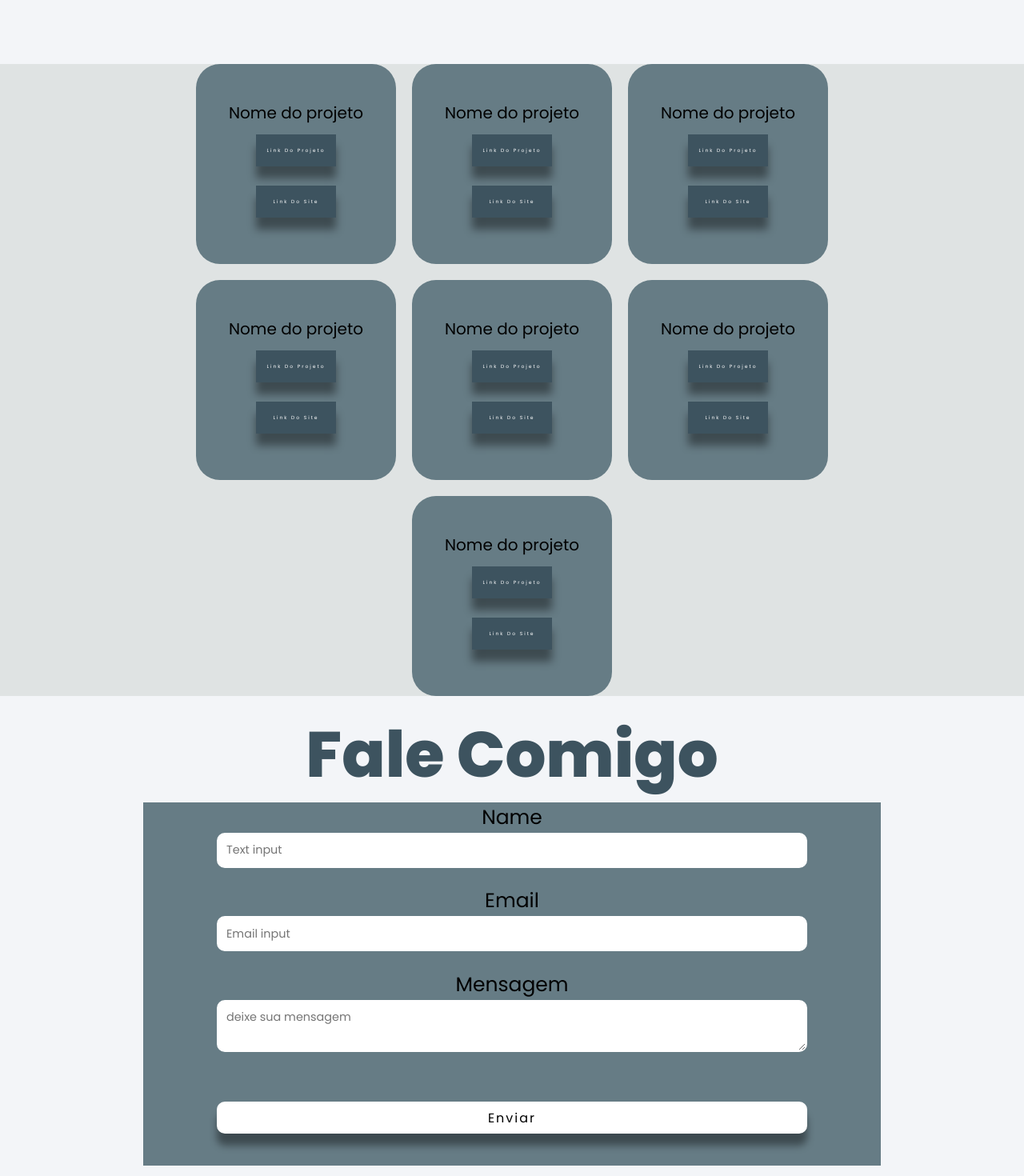
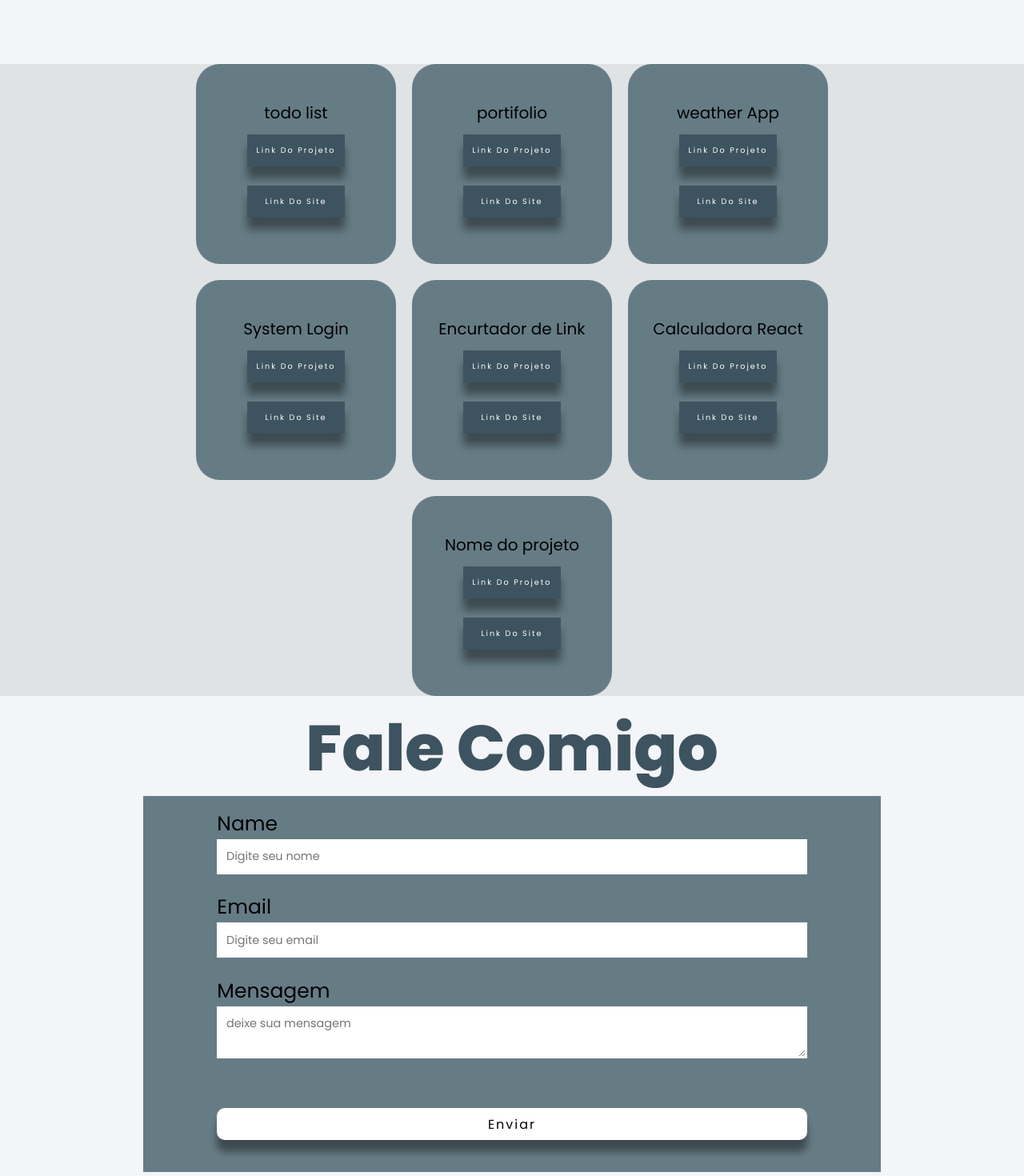
Before and after one commit to szsouza/portifolio, a React (Create React App) app: page / in a window 1280 px wide. Shown: the part 1920-3390 px from the top of the page at 80% size. Built offline with nearby package versions, Linux system fonts and the light colour scheme; some icons are missing.

Commit message:
portifolio

```diff
--- a/src/components/cabeçalho/index.js
+++ b/src/components/cabeçalho/index.js
@@ -17,9 +17,9 @@ const Cabecalho = () => {
       </ul>
 
       <div className="links">
-        <a href="#"><i className="fab fa-linkedin"></i></a>
+        <a href="https://www.linkedin.com/in/rodrigo-souza-44203a1b8/" target={"_blank"}><i className="fab fa-linkedin"></i></a>
         <a href="#" target={"_blank"}><i className="fab fa-instagram"></i></a>
-        <a href="https://github.com/szsouza"><i className="fab fa-github"></i></a>
+        <a href="https://github.com/szsouza" target={"_blank"}><i className="fab fa-github"></i></a>
       </div>
     </nav>
   )
--- a/src/pages/Home/Home.css
+++ b/src/pages/Home/Home.css
@@ -30,6 +30,7 @@
   background: linear-gradient(45deg, #BBD4CB, #EDF2F2);
   animation: object2 6s linear infinite;
 }
+
 @keyframes object1 {
   50% {
     left: -13%;
--- a/src/pages/contact/contact.css
+++ b/src/pages/contact/contact.css
@@ -4,7 +4,6 @@
   display: flex;
   justify-content: center;
   align-items: center;
-  text-align: center;
   flex-direction: column;
   padding: 0 10%;
 }
@@ -15,20 +14,30 @@ form {
   flex-direction: column;
   width: 90%;
   background-color: #667c85;
-  align-items: center;
+  padding-top: 1rem;
 }
 form label {
-  display: block;
+  display: flex;
+  margin-left: 10%;
+}
+
+form input, textarea{
+  align-items: center;
+  margin: auto;
 }
 
 form input[type=text], input[type=email], textarea {
   padding: 0.6rem;
   margin-bottom: 1.4rem;
   border: 2px solid rgb(255, 255, 255);
-  border-radius: 10px;
   color: rgb(0, 0, 0);
   font-size: 0.9rem;
   width: 80%;
+  transition: all .4s;
+}
+
+form input[type=text]:focus, input[type=email]:focus, textarea:focus {
+  border-radius: 10px;
 }
 
 form button {
@@ -44,4 +53,5 @@ form button {
     justify-content: center;
     align-items: center;
     display: flex;
+    margin: 40px auto;
 }
--- a/src/pages/contact/index.js
+++ b/src/pages/contact/index.js
@@ -7,9 +7,9 @@ const Contact = () => {
       <h1>Fale Comigo</h1>
       <form action="#" method="GET">
   <label class="label">Name</label>
-    <input class="input" type="text" placeholder="Text input"/>
+    <input class="input" type="text" placeholder="Digite seu nome"/>
   <label class="label">Email</label>
-    <input class="input is-danger" type="email" placeholder="Email input" />
+    <input class="input is-danger" type="email" placeholder="Digite seu email" />
     <label>Mensagem</label>
     <textarea placeholder="deixe sua mensagem"></textarea>
     <button type="submit">Enviar</button>
--- a/src/pages/projects/index.js
+++ b/src/pages/projects/index.js
@@ -5,28 +5,28 @@ const Projects = () => {
   return (
     <div className="Project">
       <div className="card">
-        <span>Nome do projeto</span>
+        <span>todo list</span>
         <button className="btns-projects">link do projeto</button>
         <button className="btns-projects">link do site</button>
       </div>
       <div className="card">
-        <span>Nome do projeto</span>
+        <span>portifolio</span>
         <button className="btns-projects">link do projeto</button>
         <button className="btns-projects">link do site</button>
       </div><div className="card">
-        <span>Nome do projeto</span>
+        <span>weather App</span>
         <button className="btns-projects">link do projeto</button>
         <button className="btns-projects">link do site</button>
       </div><div className="card">
-        <span>Nome do projeto</span>
+        <span>System Login</span>
         <button className="btns-projects">link do projeto</button>
         <button className="btns-projects">link do site</button>
       </div><div className="card">
-        <span>Nome do projeto</span>
+        <span>Encurtador de Link</span>
         <button className="btns-projects">link do projeto</button>
         <button className="btns-projects">link do site</button>
       </div><div className="card">
-        <span>Nome do projeto</span>
+        <span>Calculadora React</span>
         <button className="btns-projects">link do projeto</button>
         <button className="btns-projects">link do site</button>
       </div><div className="card">
--- a/src/pages/projects/projects.css
+++ b/src/pages/projects/projects.css
@@ -27,8 +27,8 @@ span {
 
 .btns-projects {
   height: 40px;
-  width: 100px;
-  font-size: 6px;
+  width: 122px;
+  font-size: 0.6rem;
   margin: 12px;
   padding: 0;
 }
```
